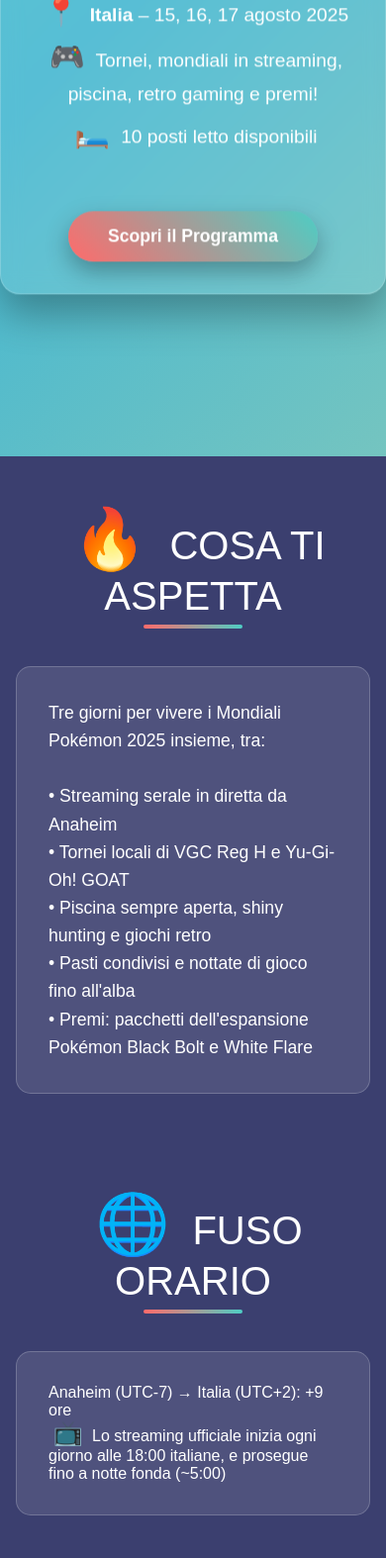
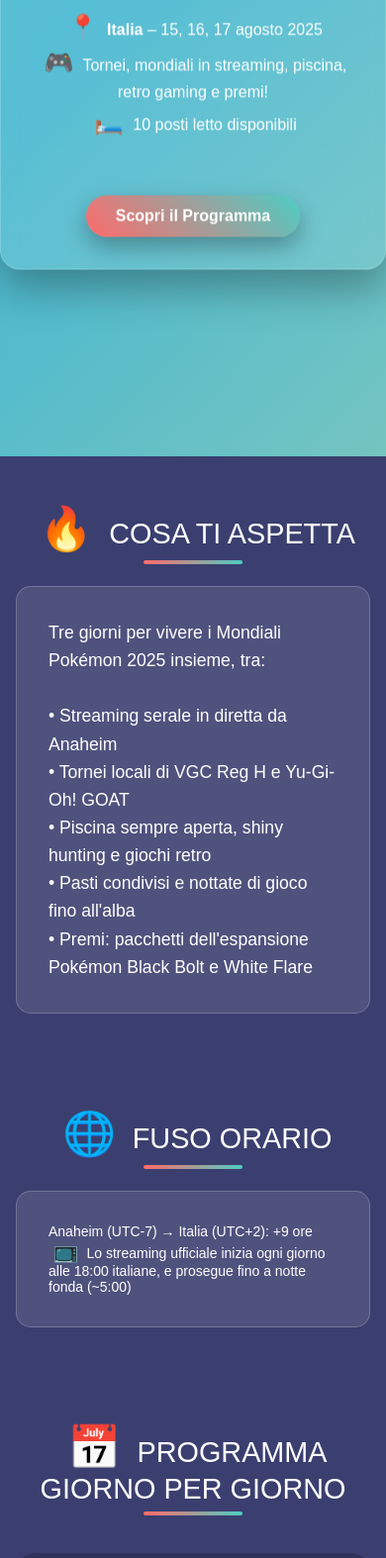
Before and after one commit to Bosserino/Worlds-2025, a plain HTML site: page index.html in a window 390 px wide. Shown: the part 383-1957 px from the top of the page at 99% size. Drawn offline with Linux system fonts and the light colour scheme.

Commit message:
Update index.html

```diff
--- a/index.html
+++ b/index.html
@@ -16,6 +16,7 @@
             background-color: #3b3f6f; /* Sfondo scuro per un effetto più pulito */
             color: #fff;
             overflow-x: hidden;
+            font-size: 16px; /* Dimensione di base per il testo */
         }
 
         .hero {
@@ -97,7 +98,7 @@
             margin: 0 auto;
             position: relative;
             z-index: 1;
-            background-color: #3b3f6f; /* Rende la sezione opaca */
+            background-color: #3b3f6f;
         }
 
         .section h2 {
@@ -228,16 +229,51 @@
         }
 
         @media (max-width: 768px) {
+            body {
+                font-size: 14px;
+            }
+
             .hero h1 {
                 font-size: 2.5rem;
+            }
+
+            .hero-details {
+                font-size: 1rem;
+                line-height: 1.5;
             }
 
             .section {
                 padding: 3rem 1rem;
             }
 
+            .section h2 {
+                font-size: 1.8rem;
+                margin-bottom: 2rem;
+            }
+
+            .highlight-card h3 {
+                font-size: 1.3rem;
+            }
+
+            .day h3 {
+                font-size: 1.5rem;
+            }
+
+            .timeline li {
+                font-size: 0.9rem;
+            }
+
+            .prizes h3 {
+                font-size: 1.6rem;
+            }
+
             .highlights {
                 grid-template-columns: 1fr;
+            }
+
+            .cta-button {
+                font-size: 1rem;
+                padding: 12px 30px;
             }
         }
 
```
